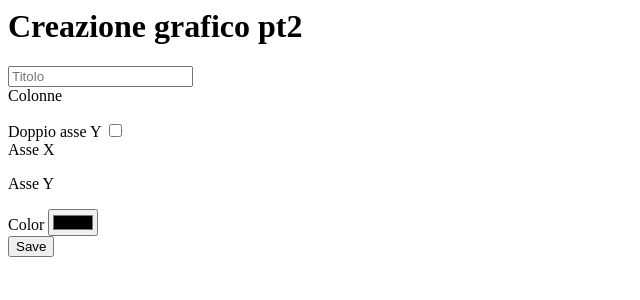
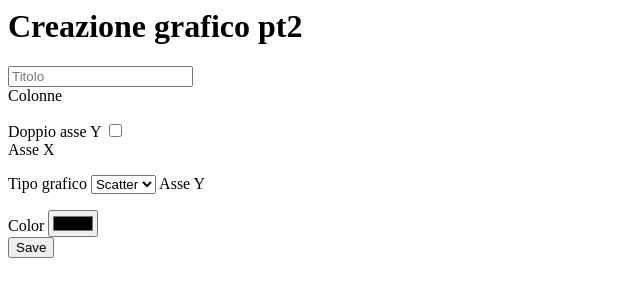
Before and after one commit to jcosmick/Flaskly, a Flask app: template templates/crea_parte2.html in a window 1280 px wide. Shown: the top 300 px of the page, without its empty margins (0-640 px from the left). Run offline with Flask 2, Linux system fonts and the light colour scheme; the template is opened without the code that fills it: values that come from a table or form of the project are taken from there, others are empty.

Commit message:
selezione bar/scatter
Aggiunta la possibilità di scegliere bar o scatter per l'asse y1 e y2

```diff
--- a/forms.py
+++ b/forms.py
@@ -7,9 +7,8 @@ from wtforms.widgets import ColorInput
 class CreaGraph1(FlaskForm):
     graphType = SelectField('Tipo grafico',
                             coerce=str,
-                            choices=[("Scatter","Scatter"),
-                                     ("Pie","Pie"),
-                                     ("Bar","Bar")
+                            choices=[("Cartesian","Cartesian"),
+                                     ("Pie","Pie")
                                     ],
                             validators= [InputRequired()])
     data_file = FileField('Csv file', validators= [DataRequired()])
@@ -33,8 +32,18 @@ class CreaGraph2(FlaskForm):
 
     asseX = RadioField('Asse X',
                         validators=[InputRequired(), DataRequired()])
+    graphTypeY1 = SelectField('Tipo grafico',
+                        coerce=str,
+                        choices=[("Scatter","Scatter"),
+                                    ("Bar","Bar")],
+                        validators= [InputRequired()])
     asseY1 = RadioField('Asse Y',
                         validators=[InputRequired(), DataRequired()])
+    graphTypeY2 = SelectField('Tipo grafico',
+                    coerce=str,
+                    choices=[("Scatter","Scatter"),
+                                ("Bar","Bar")],
+                    validators= [InputRequired()])
     asseY2 = RadioField('Asse Y2',validators=[Optional()])
 
     secondary = BooleanField(
--- a/run.py
+++ b/run.py
@@ -65,7 +65,7 @@ def creation_part2():
 
         data_to_write = {"title": form.title.data,
                         "columns": form.cols.data,
-                        "type": graphType,
+                        "type": [form.graphTypeY1.data, form.graphTypeY2.data],
                         "asseX": form.asseX.data,
                         "asseXData": df[form.asseX.data].to_list(),
                         "asseY1": form.asseY1.data,
@@ -101,7 +101,7 @@ def visualizza_grafico(file):
             x_data= df[jsonData["asseX"]]
             x_titolo= jsonData["asseX"]
             y_data = [df[jsonData["asseY1"]]]
-            y_tipo= [jsonData["type"]]
+            y_tipo= [jsonData["type"][0]]
             y_nome= [jsonData["asseY1"]]
             y_titolo= jsonData["asseY1"]
             titolo= jsonData["title"]
@@ -112,7 +112,7 @@ def visualizza_grafico(file):
             x_data= df[jsonData["asseX"]]
             x_titolo= jsonData["asseX"]
             y_data = [df[jsonData["asseY1"]], df[jsonData["asseY2"]]]
-            y_tipo= [jsonData["type"], jsonData["type"]]
+            y_tipo= [jsonData["type"][0], jsonData["type"][1]]
             y_nome= [jsonData["asseY1"], jsonData["asseY2"]]
             y_titolo= [jsonData["asseY1"], jsonData["asseY2"]]
             titolo= jsonData["title"]
--- a/templates/crea_parte2.html
+++ b/templates/crea_parte2.html
@@ -20,6 +20,7 @@
             <div id="assi">
                 <span>
                     {{form.asseX.label}} {{form.asseX}}
+                    {{form.graphTypeY1.label}} {{form.graphTypeY1}}
                     {{form.asseY1.label}} {{form.asseY1}}
                 </span>
                 <span id="asse2y" style="display: none">
@@ -28,6 +29,7 @@
                         {{form.secondary.label}}
                         {{form.secondary}}
                     </span>
+                    {{form.graphTypeY2.label}} {{form.graphTypeY2}}
                     {{form.asseY2}}
                 </span>
             </div>
```
Also changed, not shown: user_data/eppj.json (deleted, +0 -1 lines), user_data/fkud.json (deleted, +0 -1 lines), user_data/fkyu.json (added, +1 -0 lines), user_data/tgjk.json (deleted, +0 -1 lines), user_data/xiud.json (deleted, +0 -1 lines), user_data/xtds.json (deleted, +0 -1 lines), user_data/ydnn.json (deleted, +0 -1 lines).
